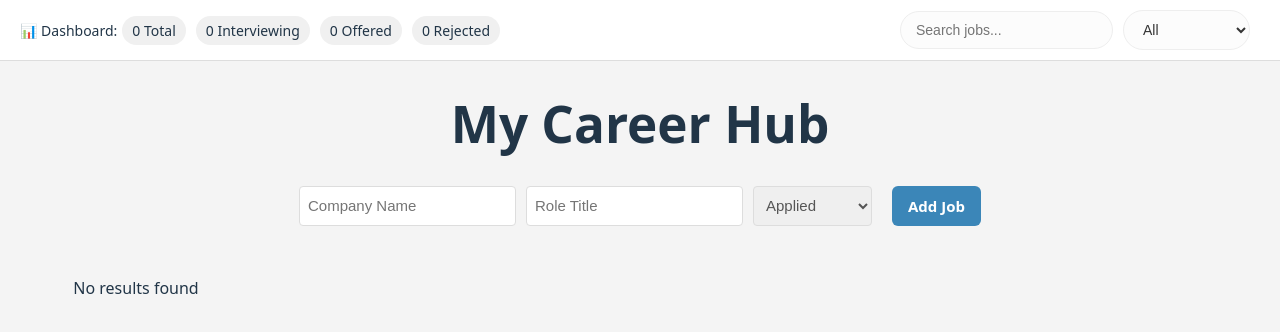
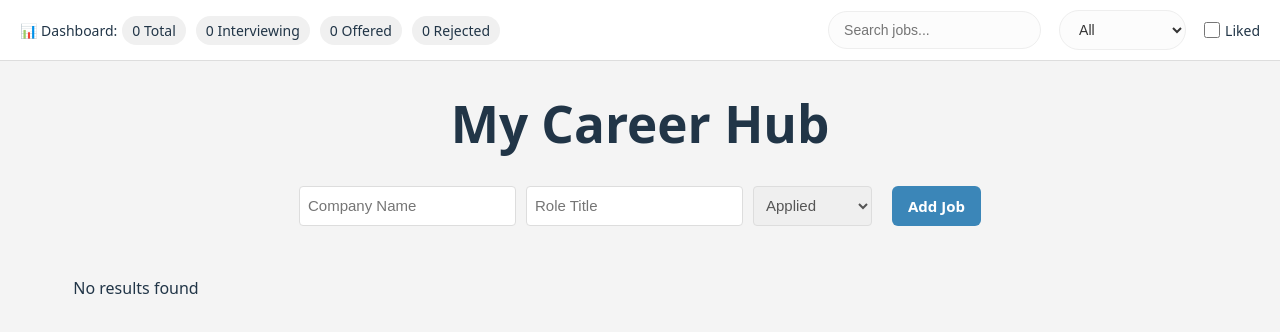
Before and after one commit to haralampo/career-hub, a React app: page / in a window 1280 px wide. Shown: the top 332 px of the page. Built offline with nearby package versions, Linux system fonts and the light colour scheme; the HTML template or start-up script is replaced by a standard one.

Commit message:
Implement filter by liked status

```diff
--- a/src/App.css
+++ b/src/App.css
@@ -43,6 +43,12 @@ body {
   margin: 5px;
 }
 
+.right-nav {
+  display: flex;
+  align-items: center; /* Vertically centers the search, select, and checkbox */
+  gap: 8px;
+}
+
 .search-bar,
 .select-status {
   font-size: 14px;
@@ -57,6 +63,24 @@ body {
 
 .search-bar:focus {
   width: 200px;
+}
+
+.filter-group {
+  display: flex;
+  align-items: center; /* This vertically centers the items */
+  gap: 5px;            /* Adds a nice space between the box and text */
+}
+
+.filter-group input[type="checkbox"] {
+  cursor: pointer;
+  margin: 0;           /* Removes default browser margins that cause jumps */
+  width: 16px;         /* Optional: makes it a bit more readable */
+  height: 16px;
+}
+
+.filter-group label {
+  cursor: pointer;
+  user-select: none;   /* Prevents text highlighting when clicking fast */
 }
 
 form {
--- a/src/App.tsx
+++ b/src/App.tsx
@@ -18,7 +18,8 @@ interface Job {
     company: string,   // company name
     role: string,      // job title
     status: string,    // Applied, Interviewing, Rejected
-    date: string       // date applied
+    date: string,      // date applied
+    liked: boolean     // Liked or Unliked
 }
 
 // Props that the JobCard component expects to receive
@@ -26,6 +27,7 @@ interface JobCardProps {
     job: Job;                    // a single job object
     onDelete: (id: number) => void; // function that deletes a job by id
     onUpdateStatus: (id: number, status: string) => void;
+    onLike: (id: number) => void;
 }
 
 /*
@@ -38,13 +40,12 @@ It receives read-only data (props) from the parent (App).
 
 // onDelete == deleteJob() function in App()
 // onUpdateState == updateStatus() function in App()
-function JobCard({ job, onDelete, onUpdateStatus }: JobCardProps) {
-    const [liked, setLiked] = useState(false);
+function JobCard({ job, onDelete, onUpdateStatus, onLike }: JobCardProps) {
 
     // Returns UI for individual job card
     return (
         <div className={`job-card ${job.status.toLowerCase()}`}>
-            <h2>{job.company} {liked ? '❤️' : ''}</h2>
+            <h2>{job.company} {job.liked ? '❤️' : ''}</h2>
             <p>Role: {job.role}</p>
             <p>Status: {job.status}</p>
             <select
@@ -58,8 +59,8 @@ function JobCard({ job, onDelete, onUpdateStatus }: JobCardProps) {
             </select>
             <p>{job.date}</p>
 
-            <button className="btn-like" onClick={() => setLiked(!liked)}>
-                {liked ? 'Unlike' : 'Like'}
+            <button className="btn-like" onClick={() => onLike(job.id)}>
+                {job.liked ? 'Unlike' : 'Like'}
             </button>
 
             <button className="btn-delete" onClick={() => onDelete(job.id)}>
@@ -94,6 +95,7 @@ function App() {
     const [searchText, setSearchText] = useState("");
     const [statusChoice, setStatusChoice] = useState("Applied");
     const [filterStatus, setFilterStatus] = useState("All");
+    const [likedStatus, setLikedStatus] = useState(false);
 
     // Adds new job to `jobs`
     const addJob = (e?: React.FormEvent) => {
@@ -112,7 +114,8 @@ function App() {
             company: companyName,
             role: roleTitle,
             status: statusChoice,
-            date: today
+            date: today,
+            liked: false
         }
 
         // Update `jobs` state (NEVER mutate directly)
@@ -120,6 +123,7 @@ function App() {
 
         setCompanyName("");
         setRoleTitle("");
+        setLikedStatus(false);
     }
 
     // Deletes specific job from `jobs`
@@ -132,9 +136,20 @@ function App() {
         setJobs(jobs.map(job => job.id === id ? { ...job, status: newStatus } : job));
     }
 
+    // Updates liked status of specific job in `jobs`
+    const updateLikedStatus = (id: number) => {
+        setJobs(jobs.map(job => job.id === id ? { ...job, liked: !job.liked} : job));
+    }
+
     // Displays jobs based on search and filter parameters
-    const filteredJobs = jobs.filter(job => (job.company.toLowerCase().includes(searchText.toLowerCase()) || job.role.toLowerCase().includes(searchText.toLowerCase()))
-                                            && (job.status === filterStatus || filterStatus === "All"));
+    const filteredJobs = jobs.filter(job => {
+        const matchesSearch = job.company.toLowerCase().includes(searchText.toLowerCase()) ||
+                            job.role.toLowerCase().includes(searchText.toLowerCase());
+        const matchesStatus = filterStatus === "All" || job.status === filterStatus;
+        const matchesLiked = !likedStatus || job.liked;
+
+        return matchesSearch && matchesStatus && matchesLiked;
+    });
 
     const totalJobs = jobs.length;
     const interviewingCount = jobs.filter(job => job.status.toLowerCase() === "interviewing").length;
@@ -169,6 +184,15 @@ function App() {
                         <option value="Rejected">Rejected</option>
                         <option value="Offered">Offered</option>
                     </select>
+                    <div className="filter-group">
+                        <input
+                            type="checkbox"
+                            id="liked-filter"
+                            checked={likedStatus}
+                            onChange={(e) => setLikedStatus(e.target.checked)}
+                        />
+                        <label htmlFor="liked-filter">Liked</label>
+                    </div>
                 </div>
             </div>
 
@@ -205,6 +229,7 @@ function App() {
                         job={job}        // Pass job data
                         onDelete={deleteJob} // Pass delete function
                         onUpdateStatus={updateStatus}
+                        onLike={updateLikedStatus}
                     />)
                 }
             </div>
```
